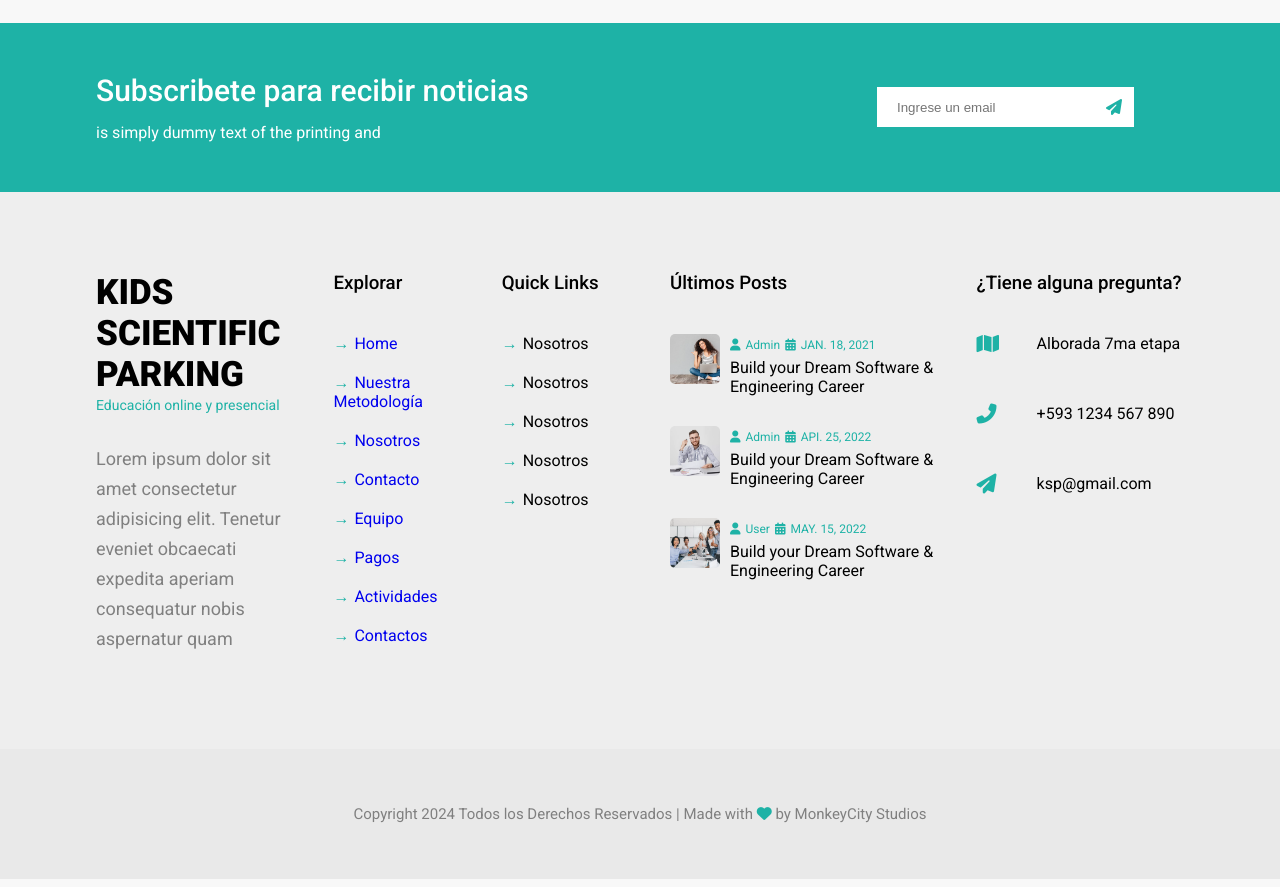
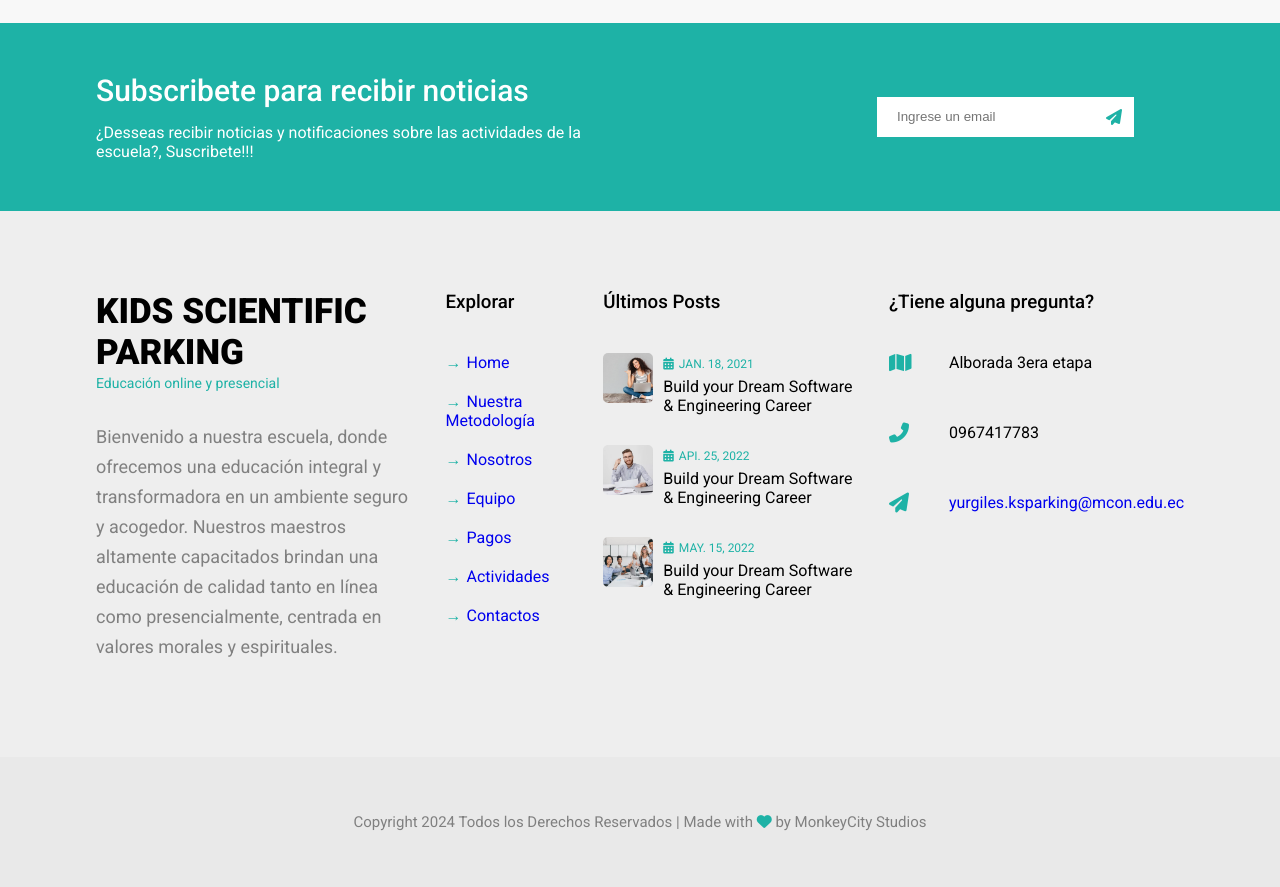
Before and after one commit to Chrisnewgear/KSPSchoolProject, a React (Create React App) app: page /contact in a window 1280 px wide. Shown: the part 1700-2587 px from the top of the page. Built offline with nearby package versions, Linux system fonts and the light colour scheme.

Commit message:
SE TRABAJA EN LOS BOTONES

```diff
--- a/src/App.css
+++ b/src/App.css
@@ -61,15 +61,11 @@ li{
   list-style-type: none;
 }
 
-button{
-  border: none;
-}
-
 .row{
   width: 50%;
 }
 
-button{
+button {
   padding: 17px 30px;
   background-color: #fff;
   color: #1eb2a6;
@@ -77,8 +73,12 @@ button{
   border: none;
   margin: 30px 10px 0 0;
   border-radius: 3px;
+  box-shadow: 0 24px 36px -11px rgba(0 0 0 /9%);
   cursor: pointer;
-  box-shadow: 0 24px 36px -11px rgba(0 0 0 /9%);
+}
+
+.button {
+  cursor: pointer;
 }
 
 button i{
@@ -92,6 +92,7 @@ button:hover{
 .primary-btn{
   background-color: #1eb2a6;
   color: #fff;
+  cursor: pointer;
 }
 
 #heading{
--- a/src/Components/Allcourses/CourseHome.jsx
+++ b/src/Components/Allcourses/CourseHome.jsx
@@ -1,7 +1,7 @@
 import React from 'react'
 import Back from '../../Components/Common/Back/Back'
 import CoursesCards from './CoursesCards'
-import OnlineCourses from './OnlineCourses'
+// import OnlineCourses from './OnlineCourses'
 import Metodologia from './Metdologia'
 import WspButton from '../WhatsappButton/WspButton'
 
@@ -11,7 +11,7 @@ const CourseHome = () => {
       <Back title = 'Nuestra Metodología'/>
       <CoursesCards title = 'Nuestra Metodología'/>
       <Metodologia />
-      <OnlineCourses />
+      {/* <OnlineCourses /> */}
       <WspButton />
     </>
   )
--- a/src/Components/Allcourses/courses.css
+++ b/src/Components/Allcourses/courses.css
@@ -146,6 +146,7 @@
 .metodologia{
   height: auto;
   margin-top: 780px;
+  margin-bottom: 40px;
 }
 
 .metodologia #heading{
--- /dev/null
+++ b/src/Components/Common/Buttons/PrimaryBtn.jsx
@@ -0,0 +1,12 @@
+import React from 'react'
+import { Link } from 'react-router-dom/cjs/react-router-dom.min'
+
+const PrimaryBtn = () => {
+  return (
+    <button className='primary-btn'>
+      <Link to="/contact">CONTACTANOS</Link>
+    </button>
+  )
+}
+
+export default PrimaryBtn
--- a/src/Components/Common/Footer/Footer.jsx
+++ b/src/Components/Common/Footer/Footer.jsx
@@ -12,7 +12,7 @@ const Footer = () => {
         <div className="container flexSB">
           <div className="left row">
             <h1>Subscribete para recibir noticias</h1>
-            <span>is simply dummy text of the printing and</span>
+            <span>¿Desseas recibir noticias y notificaciones sobre las actividades de la escuela?, Suscribete!!! </span>
           </div>
           <div className="right now">
             <input type="text" placeholder='Ingrese un email'/>
@@ -25,7 +25,7 @@ const Footer = () => {
           <div className="box logo">
             <h1>KIDS SCIENTIFIC PARKING</h1>
             <span>Educación online y presencial</span>
-            <p>Lorem ipsum dolor sit amet consectetur adipisicing elit. Tenetur eveniet obcaecati expedita aperiam consequatur nobis aspernatur quam</p>
+            <p>Bienvenido a nuestra escuela, donde ofrecemos una educación integral y transformadora en un ambiente seguro y acogedor. Nuestros maestros altamente capacitados brindan una educación de calidad tanto en línea como presencialmente, centrada en valores morales y espirituales.</p>
           </div>
           <div className="box link">
             <h3>Explorar</h3>
@@ -45,9 +45,6 @@ const Footer = () => {
                 <Link to="/about">Nosotros</Link>
               </li>
               <li>
-              <Link to="/contact">Contacto</Link>
-            </li>
-            <li>
                 <Link to="/team">Equipo</Link>
               </li>
               <li>
@@ -61,7 +58,7 @@ const Footer = () => {
               </li>
             </ul>
           </div>
-          <div className="box link">
+          {/* <div className="box link">
             <h3>Quick Links</h3>
             <ul>
               <li>Nosotros</li>
@@ -70,7 +67,7 @@ const Footer = () => {
               <li>Nosotros</li>
               <li>Nosotros</li>
             </ul>
-          </div>
+          </div> */}
           <div className="box">
             <h3>Últimos Posts</h3>
             {blog.slice(0, 3).map((val) => {
@@ -80,10 +77,10 @@ const Footer = () => {
                     <img src={val.cover} alt="" />
                   </div>
                   <div className="text">
-                    <span>
+                    {/* <span>
                       <i className='fa fa-user'></i>
                       <label htmlFor=''>{val.type}</label>
-                    </span>
+                    </span> */}
                     <span>
                       <i className='fa fa-calendar-alt'></i>
                       <label htmlFor=''>{val.date}</label>
@@ -99,15 +96,16 @@ const Footer = () => {
             <ul>
               <li>
                 <i className='fa fa-map'></i>
-                Alborada 7ma etapa
+                Alborada 3era etapa
               </li>
               <li>
                 <i className='fa fa-phone-alt'></i>
-                +593 1234 567 890
+                0967417783
               </li>
               <li>
                 <i className='fa fa-paper-plane'></i>
-                ksp@gmail.com
+                <a href="mailto:yurgiles.ksparking@mcon.edu.ec" className='mail'>yurgiles.ksparking@mcon.edu.ec</a>
+                {/* yurgiles.ksparking@mcon.edu.ec */}
               </li>
             </ul>
           </div>
--- a/src/Components/Common/Footer/footer.css
+++ b/src/Components/Common/Footer/footer.css
@@ -35,9 +35,17 @@ footer {
 }
 footer .container {
   display: grid;
-  grid-template-columns: 3fr 2fr 2fr 4fr 3fr;
+  /* grid-template-columns: 3fr 2fr 2fr 4fr 3fr; */
+  grid-template-columns: 5fr 2fr 4fr 3fr;
   grid-gap: 30px;
 }
+
+footer .container .box ul li a:visited{
+  color: transparent;
+  opacity: 0.5;
+  font-size: 250px;
+}
+
 @media screen and (max-width: 768px) {
   footer .container {
     grid-template-columns: repeat(2, 1fr);
--- a/src/Components/Home/Home.jsx
+++ b/src/Components/Home/Home.jsx
@@ -4,7 +4,7 @@ import AboutCard from '../About/AboutCard'
 // import HAbout from './HAbout'
 import Testimonal from './testimonal/Testimonal'
 import Hblog from './Hblog'
-import Hprice from './Hprice'
+// import Hprice from './Hprice'
 import WspButton from '../WhatsappButton/WspButton'
 
 const Home = () => {
@@ -15,7 +15,7 @@ const Home = () => {
       {/* <HAbout /> */}
       <Testimonal />
       <Hblog />
-      <Hprice />
+      {/* <Hprice /> */}
       <WspButton />
     </>
   )
--- a/src/Components/Home/hero/Hero.jsx
+++ b/src/Components/Home/hero/Hero.jsx
@@ -1,8 +1,9 @@
 import React from 'react'
 import Title from '../../Common/Heading/title/Title'
-import { Link } from 'react-router-dom'
+// import { Link } from 'react-router-dom'
+// import PrimaryBtn from '../../Common/Buttons/PrimaryBtn'
+import "./hero.css"
 
-import "./hero.css"
 const Hero = () => {
   return (
     <>
@@ -13,7 +14,7 @@ const Hero = () => {
             <p>Bienvenido a nuestra escuela, donde ofrecemos una educación integral y transformadora en un ambiente seguro y acogedor. Nuestros maestros altamente capacitados brindan una educación de calidad tanto en línea como presencialmente, centrada en valores morales y espirituales.</p>
             <div className='button'>
               <button className='primary-btn'>
-              <Link to="/contact">CONTACTANOS</Link> <i className='fa fa-long-arrow-alt-right'></i>
+                CONTACTANOS <i className='fa fa-long-arrow-alt-right'></i>
               </button>
               <button>
                 SISTEMA DE ENSEÑANZA <i className='fa fa-long-arrow-alt-right'></i>
--- a/src/Components/Home/hero/hero.css
+++ b/src/Components/Home/hero/hero.css
@@ -1,5 +1,4 @@
 .hero{
-  /* background-image: url("../../../../public/images/bg.webp"); */
   background-image: url("../../../../public/images/bg1.jpg");
   background-size: cover;
   background-attachment: fixed;
```
Also changed, not shown: src/Components/Common/Buttons/primarybuttons.css (added, +16 -0 lines). Lines whose indentation alone changed are shown as unchanged.
